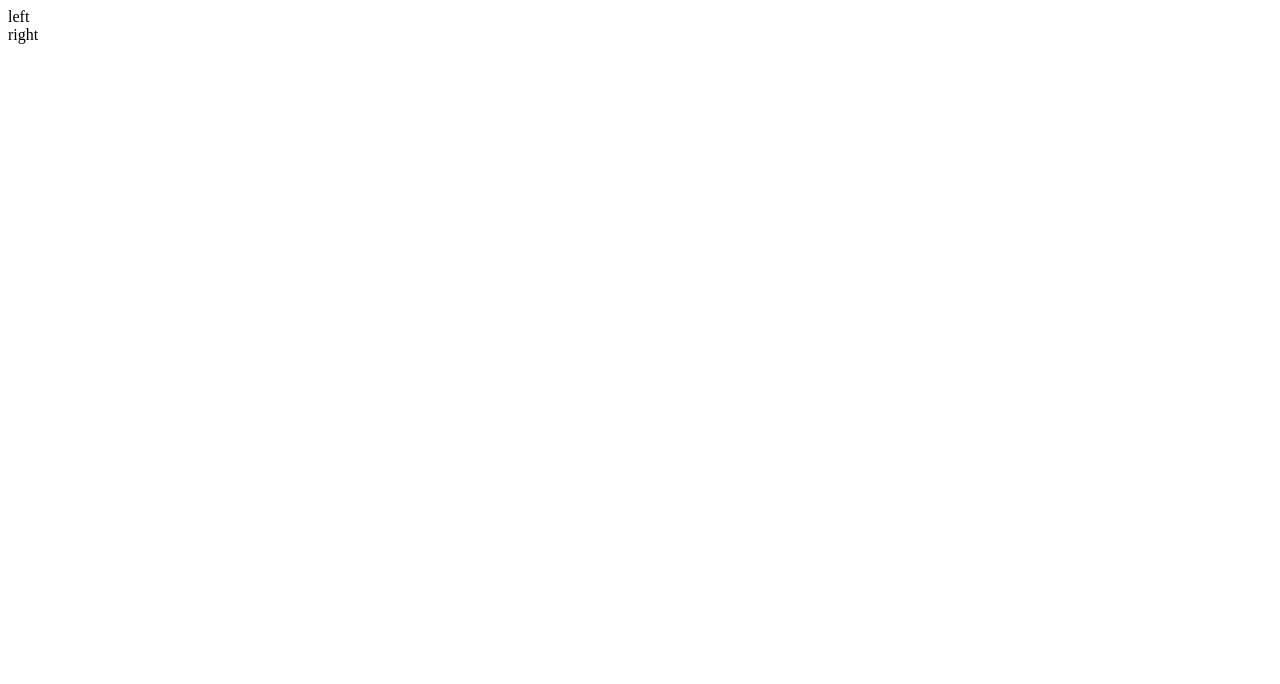
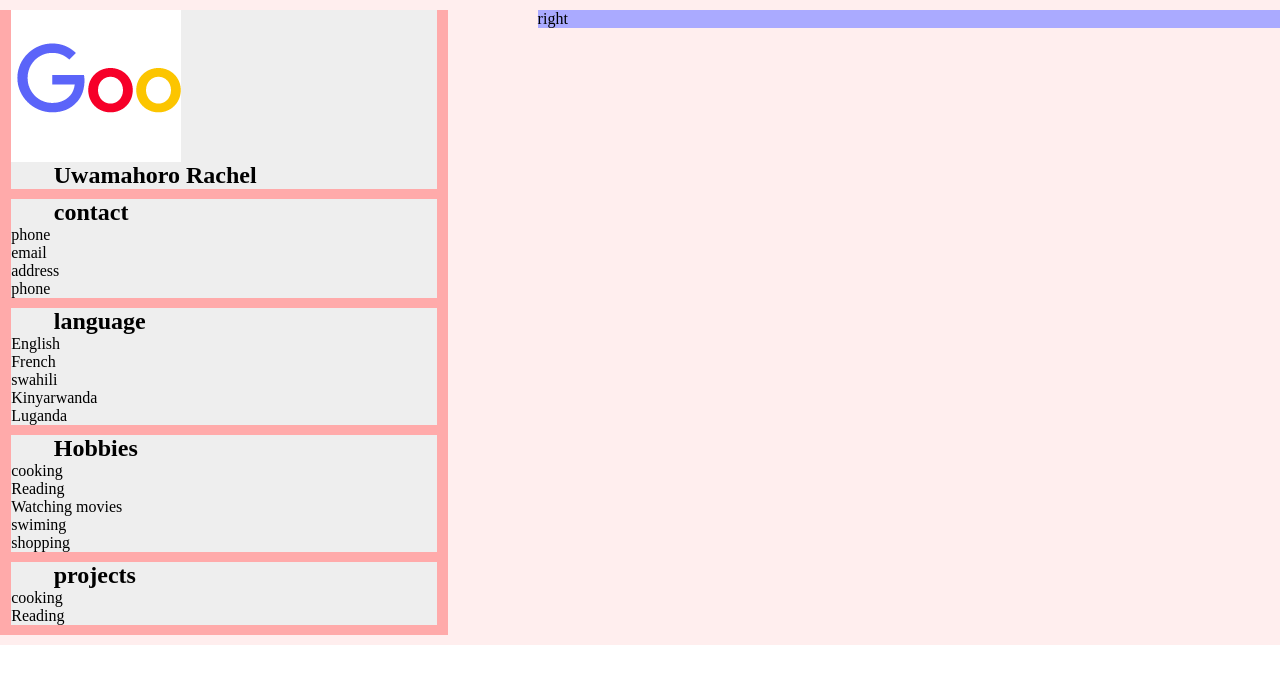
Before and after one commit to uwamahororachel/project, a plain HTML site: page index.html in a window 1280 px wide. Drawn offline with Linux system fonts and the light colour scheme.

Commit message:
left section design

```diff
--- a/index.html
+++ b/index.html
@@ -7,9 +7,42 @@
 <body>
 	<section id="main_section">
 		<section id="left">
-				<div>
-					left
-					<img src="">
+				<div class="name">
+					<img src="pic.png">
+					<h2>Uwamahoro Rachel</h2>
+				</div>
+
+				<div class="contact">
+					<h2>contact</h2>
+					<p>phone</p>
+					<p>email</p>
+					<p>address</p>
+					<p>phone</p>
+				</div>
+
+				<div class="language">
+					<h2>language</h2>
+					<p>English</p>
+					<p>French</p>
+					<p>swahili</p>
+					<p>Kinyarwanda</p>
+					<p>Luganda</p>
+				</div>
+
+				<div class="hobby">
+					<h2>Hobbies</h2>
+					<p>cooking</p>
+					<p>Reading</p>
+					<p>Watching movies</p>
+					<p>swiming</p>
+					<p>shopping</p>
+				</div>
+
+				<div class="project">
+					<h2>projects</h2>
+					<p>cooking</p>
+					<p>Reading</p>
+
 				</div>
 		</section>
 
--- a/styles.css
+++ b/styles.css
@@ -0,0 +1,36 @@
+*{
+	margin: 0px;
+	padding: 0px;
+}
+#main_section{
+	padding: 10px 0px;
+	background-color: #fee;
+	overflow: auto;
+	box-sizing: border-box;
+}
+
+#main_section #left{
+	box-sizing: border-box;
+	width:35%;
+	float: left;
+
+	background-color:#faa;
+}
+#main_section #right{
+	box-sizing: border-box;
+	width:58%;
+
+	float: right;
+	background-color:#aaf;
+}
+
+
+#main_section #left div{
+	width: 95%;
+	margin: 0px auto;
+	margin-bottom: 10px;
+	background-color: #eee;
+}
+#main_section #left div h2{
+text-indent: 10%;
+}
```
